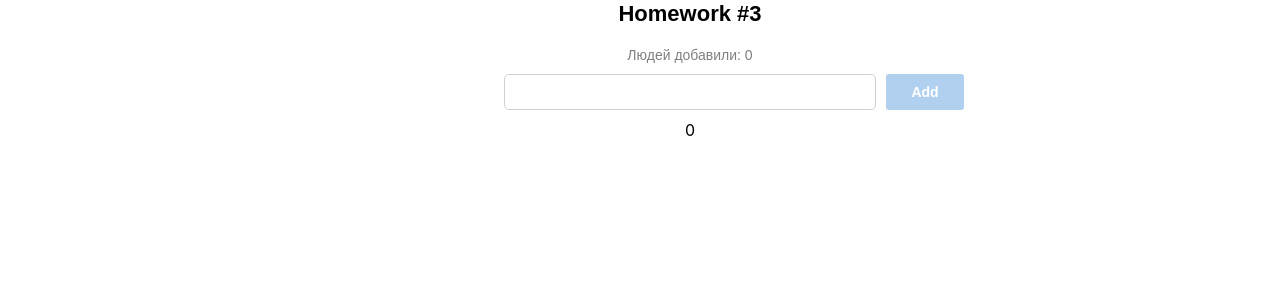
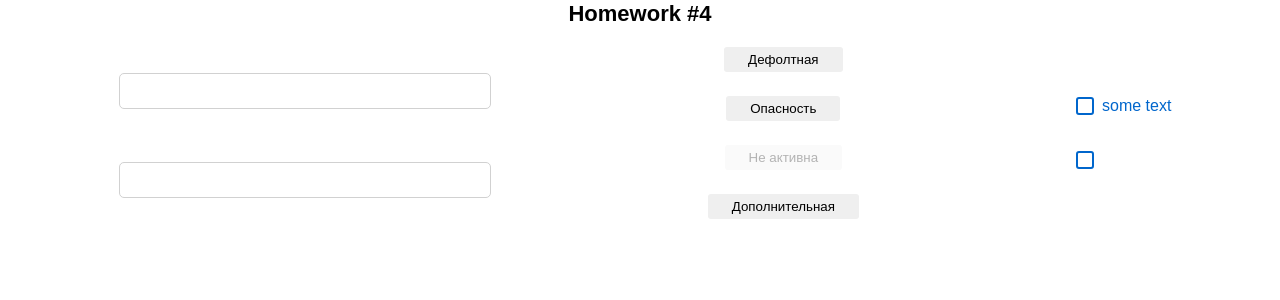
Before and after one commit to DmitryPatskalev/homeworks, a React (Create React App) app: page / in a window 1280 px wide. Shown: the top 300 px of the page. Built offline with nearby package versions, Linux system fonts and the light colour scheme.

Commit message:
HW4_Input

```diff
--- a/src/s1-main/App.module.css
+++ b/src/s1-main/App.module.css
@@ -1,11 +1,11 @@
 .App {
     --header_height: 60px;
     text-align: center;
-    margin-left: 100px;
+
 }
 
 .hw {
-
+    margin-left: 10px;
 }
 
 .hwTitle {
--- a/src/s1-main/App.tsx
+++ b/src/s1-main/App.tsx
@@ -3,6 +3,7 @@ import s from './App.module.css'
 import HW1 from '../s2-homeworks/hw01/HW1'
 import HW2 from "../s2-homeworks/hw02/HW2";
 import HW3 from "../s2-homeworks/hw03/HW3";
+import HW4 from "../s2-homeworks/hw04/HW4";
 
 function App() {
     return (
@@ -10,8 +11,8 @@ function App() {
             {/*<HW1/>*/}
             {/*раскомментировать по ходу выполнения*/}
             {/*<HW2/>*/}
-            <HW3/>
-            {/*<HW4/>*/}
+            {/*<HW3/>*/}
+            <HW4/>
 
             {/*при выполнении дз 5 и более - закомментировать здесь дз 1-4, так как они есть внутри дз 5*/}
             {/*<HW5/>*/}
--- a/src/s2-homeworks/hw04/Stand.module.css
+++ b/src/s2-homeworks/hw04/Stand.module.css
@@ -1,6 +1,6 @@
 .stand {
     display: flex;
-    justify-content: space-between;
+    justify-content: space-around;
     align-items: center;
 }
 
--- a/src/s2-homeworks/hw04/Stand.tsx
+++ b/src/s2-homeworks/hw04/Stand.tsx
@@ -1,4 +1,4 @@
-import React, { useState } from 'react'
+import React, {ChangeEvent, useState} from 'react'
 import s from './Stand.module.css'
 import SuperInputText from './common/c1-SuperInputText/SuperInputText'
 import SuperCheckbox from './common/c3-SuperCheckbox/SuperCheckbox'
@@ -6,7 +6,7 @@ import SuperButton from './common/c2-SuperButton/SuperButton'
 
 const Stand = () => {
     const [stateForAllInputs, setValue] = useState<string>('')
-    const [error, setError] = useState<string>('')
+    const [error, setError] = useState<string | null>(null)
 
     const [stateForAllCheckboxes, setChecked] = useState<boolean>(false)
 
@@ -18,7 +18,10 @@ const Stand = () => {
                     <SuperInputText
                         id={'hw4-super-input-like-old'}
                         value={stateForAllInputs}
-                        onChange={(e) => setValue(e.currentTarget.value)}
+                        onChange={(e: ChangeEvent<HTMLInputElement>) => {
+                            setValue(e.currentTarget.value)
+                        }
+                        }
                     />
                 </div>
                 {/*инпут с ошибкой:*/}
@@ -44,13 +47,13 @@ const Stand = () => {
                 {/*обычная кнопка:*/}
                 <div>
                     <SuperButton id={'hw4-super-button-default'}>
-                        default
+                        Дефолтная
                     </SuperButton>
                 </div>
                 {/*красная кнопка:*/}
                 <div>
                     <SuperButton id={'hw4-super-button-red'} xType={'red'}>
-                        red
+                        Опасность
                     </SuperButton>
                 </div>
                 {/*задизэйбленная кнопка:*/}
@@ -60,7 +63,7 @@ const Stand = () => {
                         xType={'red'}
                         disabled
                     >
-                        disabled
+                        Не активна
                     </SuperButton>
                 </div>
                 {/*задизэйбленная кнопка:*/}
@@ -69,7 +72,7 @@ const Stand = () => {
                         id={'hw4-super-button-secondary'}
                         xType={'secondary'}
                     >
-                        secondary
+                        Дополнительная
                     </SuperButton>
                 </div>
             </div>
--- a/src/s2-homeworks/hw04/common/c1-SuperInputText/SuperInputText.module.css
+++ b/src/s2-homeworks/hw04/common/c1-SuperInputText/SuperInputText.module.css
@@ -2,6 +2,11 @@
 }
 
 .input {
+    width: 372px;
+    height: 36px;
+    border: 1px solid #D1D1D1;
+    border-radius: 5px;
+    padding-left: 10px;
 }
 
 .inputWrapper {
@@ -11,10 +16,20 @@
 }
 
 .errorInput {
+    border: 1px solid #CC1439;
+    border-radius: 5px;
 }
 
 .errorInput:focus {
 }
 
 .error {
+    font-family: 'Montserrat', sans-serif;
+    font-style: normal;
+    font-weight: 400;
+    font-size: 10px;
+    line-height: 12px;
+    color: #CC1439;
+    text-align: left;
+    margin-bottom: 5px;
 }
--- a/src/s2-homeworks/hw04/common/c1-SuperInputText/SuperInputText.tsx
+++ b/src/s2-homeworks/hw04/common/c1-SuperInputText/SuperInputText.tsx
@@ -19,6 +19,7 @@ type SuperInputTextPropsType = Omit<DefaultInputPropsType, 'type'> & {
     onEnter?: () => void
     error?: ReactNode
     spanClassName?: string
+
 }
 
 const SuperInputText: React.FC<SuperInputTextPropsType> = (
@@ -36,6 +37,7 @@ const SuperInputText: React.FC<SuperInputTextPropsType> = (
     }
 ) => {
     const onChangeCallback = (e: ChangeEvent<HTMLInputElement>) => {
+
         onChange?.(e) // если есть пропс onChange, то передать ему е (поскольку onChange не обязателен)
 
         onChangeText?.(e.currentTarget.value)
@@ -56,6 +58,13 @@ const SuperInputText: React.FC<SuperInputTextPropsType> = (
 
     return (
         <div className={s.inputWrapper}>
+
+            <div
+                id={id ? id + '-span' : undefined}
+                className={finalSpanClassName}
+            >
+                {error}
+            </div>
             <input
                 id={id}
                 type={'text'}
@@ -64,12 +73,7 @@ const SuperInputText: React.FC<SuperInputTextPropsType> = (
                 className={finalInputClassName}
                 {...restProps} // отдаём инпуту остальные пропсы если они есть (value например там внутри)
             />
-            <span
-                id={id ? id + '-span' : undefined}
-                className={finalSpanClassName}
-            >
-                {error}
-            </span>
+
         </div>
     )
 }
--- a/src/s2-homeworks/hw04/common/c2-SuperButton/SuperButton.module.css
+++ b/src/s2-homeworks/hw04/common/c2-SuperButton/SuperButton.module.css
@@ -1,4 +1,7 @@
 .button {
+    padding: 5px 24px;
+    border-radius: 3px;
+    border: none;
 }
 
 .disabled {
@@ -8,6 +11,7 @@
 }
 
 .default {
+
 }
 
 .red {
```
